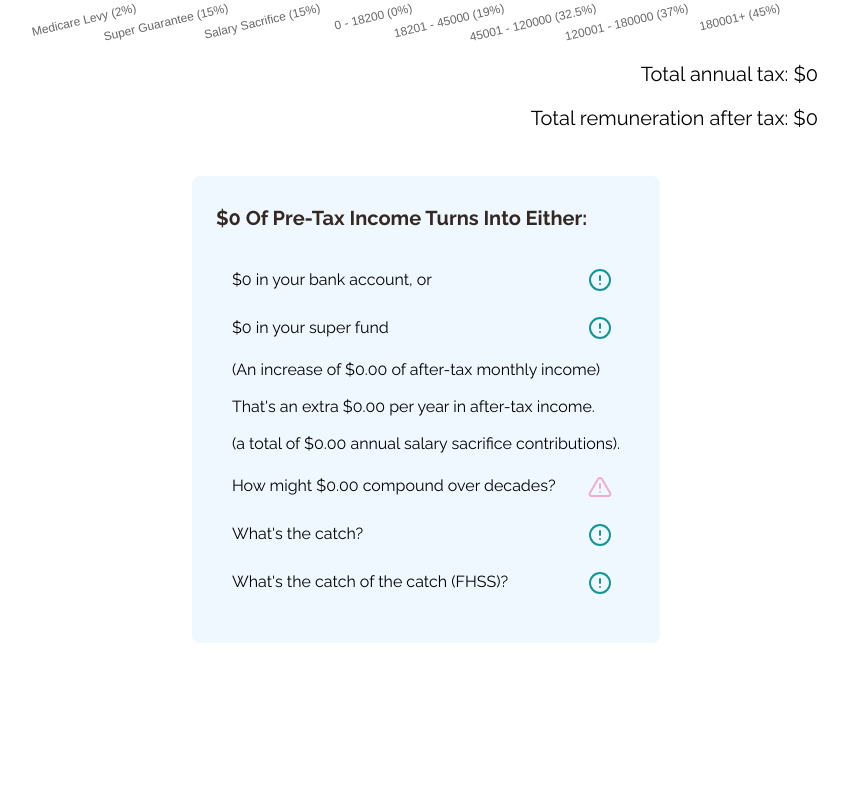
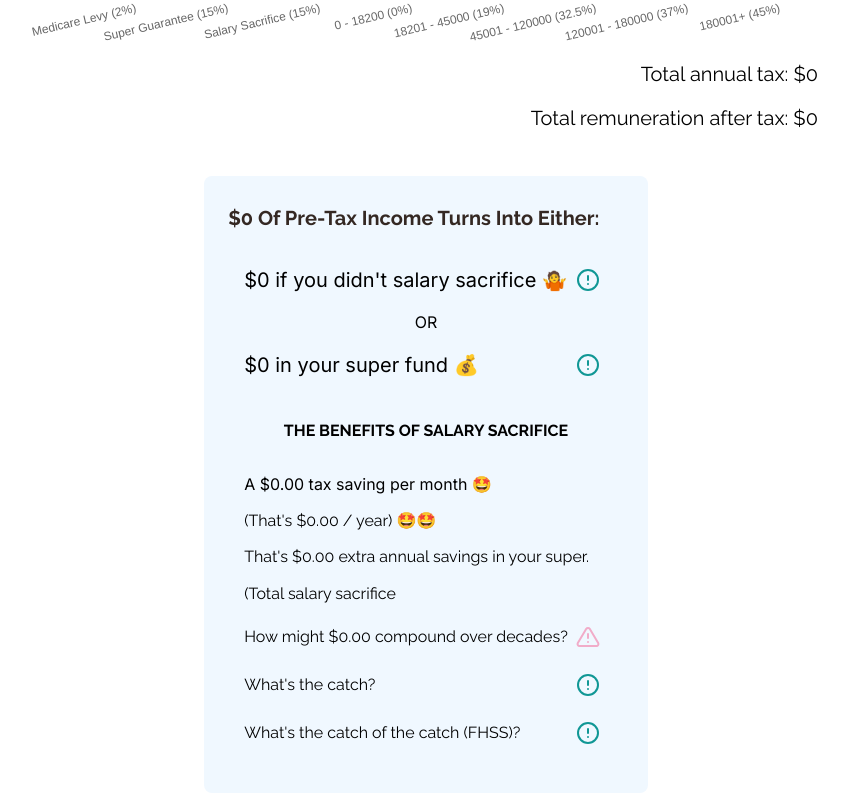
Before and after one commit to TimmDay/hack23-salary-shuffle, a Next.js app: page / in a window 1280 px wide. Shown: the part 847-1640 px from the top of the page, without its empty margins (214-1062 px from the left). Before the commit the page ends 1490 px from the top, so only its background shows below. Built offline with nearby package versions, Linux system fonts and the light colour scheme.

Commit message:
improve summary block layout

```diff
--- a/src/components/InputBlock/InputBlock.module.css
+++ b/src/components/InputBlock/InputBlock.module.css
@@ -27,6 +27,7 @@
   font-size: 0.9rem;
   color: var(--color-grey-400);
 }
+
 .annotationBase {
   position: absolute;
   bottom: 8px;
--- a/src/components/SavingsSummary/SavingsSummary.module.css
+++ b/src/components/SavingsSummary/SavingsSummary.module.css
@@ -45,3 +45,17 @@
   flex-direction: column;
   gap: 16px;
 }
+
+.compare {
+  font-size: var(--heading-3);
+}
+.indent {
+  text-align: center;
+  padding: 0;
+}
+.head4 {
+  text-transform: uppercase;
+  margin-top: 24px;
+  margin-bottom: 16px;
+  text-align: center;
+}
--- a/src/components/SavingsSummary/SavingsSummary.tsx
+++ b/src/components/SavingsSummary/SavingsSummary.tsx
@@ -44,29 +44,33 @@ export function SavingsSummary({
         >{`$${salSacPerMonth} of pre-tax income turns into either:`}</h3>
         <div className={styles.contentChunk}>
           <div className={styles.containingTip}>
-            <div>{`$${chunkAfterTax} in your bank account, or`}</div>
+            <p
+              className={styles.compare}
+            >{`$${chunkAfterTax} if you didn't salary sacrifice 🤷`}</p>
             <TippyIncome
               rate={topIncomeTaxBracketRate}
               salsac={salSacPerMonth}
             />
           </div>
+          <p className={styles.indent}>OR</p>
           <div className={styles.containingTip}>
-            <div>{`$${salSacAfterTax} in your super fund`}</div>
+            <p
+              className={styles.compare}
+            >{`$${salSacAfterTax} in your super fund 💰`}</p>
             <TippySalSac
               rate={CONTRIBUTIONS_TAX_RATE}
               salsac={salSacPerMonth}
             />
           </div>
-          <div>{`(An increase of $${savingsBySalSac.toFixed(
+
+          <h4 className={styles.head4}>THE BENEFITS OF SALARY SACRIFICE</h4>
+          <p>{`A $${savingsBySalSac.toFixed(2)} tax saving per month  🤩`}</p>
+          <div>{`(That's $${annualSavings.toFixed(2)} / year) 🤩🤩`}</div>
+
+          <div>{`That's $${salSacAfterTaxAnnual.toFixed(
             2
-          )} of after-tax monthly income)`}</div>
-          <div>{`That's an extra $${annualSavings.toFixed(
-            2
-          )} per year in after-tax income.`}</div>
-
-          <div>{`(a total of $${salSacAfterTaxAnnual.toFixed(
-            2
-          )} annual salary sacrifice contributions).`}</div>
+          )} extra annual savings in your super.`}</div>
+          <div>(Total salary sacrifice</div>
 
           <div className={styles.containingTip}>
             <div>{`How might $${salSacAfterTaxAnnual.toFixed(
@@ -131,10 +135,11 @@ function TippyCompound({ amount }: { amount: number }) {
   return (
     <InfoTippy iconId="alert-triangle" placement="left">
       <div className={styles.tipContent}>
+        <p>Warning: contains opinions</p>
         <p>
-          Rates of return of markets are uncertain, and depend on your
-          investment mix (tax savings however, are certain and instant). Ttreat
-          this section as guesstimate only..
+          Rates of return of markets are uncertain and depend on your investment
+          mix (however tax savings are certain and instant). Treat this section
+          as guesstimate only.
         </p>
         <a href="#compound-table">See a table</a>
       </div>
--- a/src/components/ToggleSalSac/ToggleSalSac.tsx
+++ b/src/components/ToggleSalSac/ToggleSalSac.tsx
@@ -6,7 +6,9 @@ export function ToggleSalSac({ incSalSac, setIncSalSac }: Props) {
   return (
     <div className={styles.wrapper}>
       <div className={styles.toggle}>
-        <label htmlFor="incSalSac">include salary sacrifice on chart?</label>
+        <label htmlFor="incSalSac">
+          Click to see how Salary Sacrifice lowers your tax burden
+        </label>
         <input
           type="checkbox"
           title="incSalSac"
```
